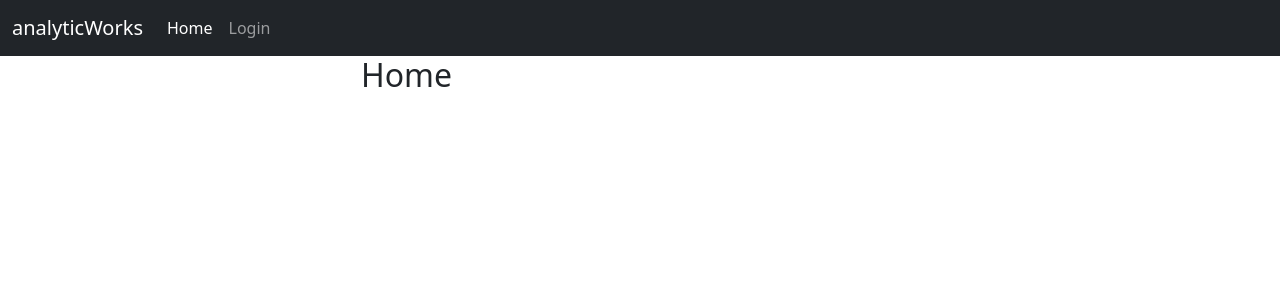
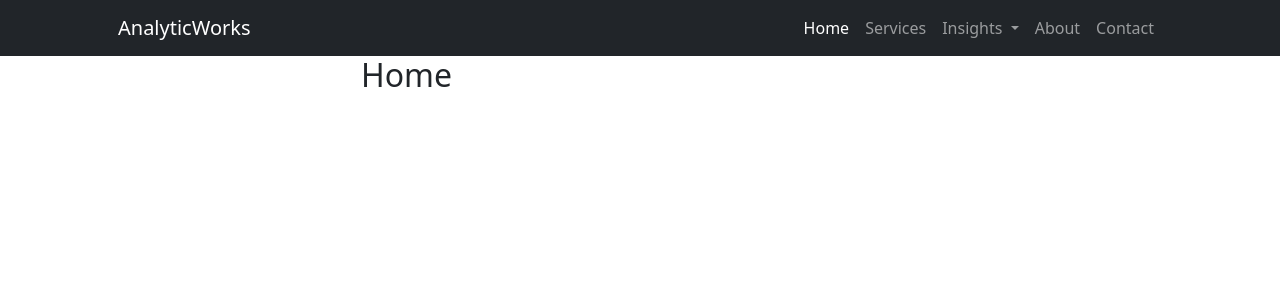
Before and after one commit to statsmith-je/aw, a Django app: page /automation/ in a window 1280 px wide. Shown: the top 300 px of the page. Run offline with Django 4.2, Linux system fonts and the light colour scheme.

Commit message:
updating nav bar

```diff
--- a/CourseInfo/templates/navbar.html
+++ b/CourseInfo/templates/navbar.html
@@ -1,67 +1,30 @@
+<!-- Responsive navbar-->
 <nav class="navbar navbar-expand-lg navbar-dark bg-dark">
-    <div class="container-fluid">
-      <a class="navbar-brand" href="{% url 'home' %}">analyticWorks</a>
-      <button class="navbar-toggler" type="button" data-bs-toggle="collapse" data-bs-target="#navbarNav" aria-controls="navbarNav" aria-expanded="false" aria-label="Toggle navigation">
-        <span class="navbar-toggler-icon"></span>
-      </button>
-      <div class="collapse navbar-collapse" id="navbarNav">
+  <div class="container px-5">
+      <a class="navbar-brand" href="{% url 'home' %}">AnalyticWorks</a>
+      <button class="navbar-toggler" type="button" data-bs-toggle="collapse" data-bs-target="#navbarSupportedContent" aria-controls="navbarSupportedContent" aria-expanded="false" aria-label="Toggle navigation"><span class="navbar-toggler-icon"></span></button>
+      <div class="collapse navbar-collapse" id="navbarSupportedContent">
+          <ul class="navbar-nav ms-auto mb-2 mb-lg-0">
+              <li class="nav-item"><a class="nav-link active" aria-current="page" href="{% url 'home'%}">Home</a></li>
+              <li class="nav-item"><a class="nav-link" href="#!">Services</a></li>
+              <!-- <li class="nav-item"><a class="nav-link" href="{% url 'insights'%}">Insights</a></li> -->
+              <div class="collapse navbar-collapse" id="navbarNavDarkDropdown">
                   <ul class="navbar-nav">
-          <li class="nav-item">
-            <a class="nav-link active" aria-current="page" href="{% url 'backend' %}">Home</a>
-          </li>
-          {% if user.is_authenticated %}
-
                     <li class="nav-item dropdown">
-            <a class="nav-link dropdown-toggle" href="#" id="navbarDropdown" role="button" data-bs-toggle="dropdown" aria-expanded="false">
-              Database
+                      <a class="nav-link dropdown-toggle" href="#" id="navbarDarkDropdownMenuLink" role="button" data-bs-toggle="dropdown" aria-expanded="false">
+                        Insights
                       </a>
-            <ul class="dropdown-menu" aria-labelledby="navbarDropdown">
-              <li><a class="dropdown-item" href="{% url 'dbcourselist' %}">Course List</a></li>
-
-              <li><hr class="dropdown-divider"></li>
-              <li><a class="dropdown-item" href="{% url 'add_course' %}">Add course</a></li>
-              <li><a class="dropdown-item" href="{% url 'upload' %}">Upload data</a></li>
-              <li><hr class="dropdown-divider"></li>
-              <li><a class="dropdown-item" href="{% url 'search' %}">Search</a></li>
+                      <ul class="dropdown-menu dropdown-menu-dark" aria-labelledby="navbarDarkDropdownMenuLink">
+                        <li><a class="dropdown-item" href="{% url 'insights'%}">Case Studies</a></li>
+                        <li><a class="dropdown-item" href="{% url 'blog'%}">Blogs</a></li>
+                        <li><a class="dropdown-item disabled" href="#">Videos</a></li>
                       </ul>
                     </li>
-          <li class="nav-item dropdown">
-            <a class="nav-link dropdown-toggle" href="#" id="navbarDropdown" role="button" data-bs-toggle="dropdown" aria-expanded="false">
-              Automation
-            </a>
-            <ul class="dropdown-menu" aria-labelledby="navbarDropdown">
-              <li><a class="dropdown-item" href="#">Home</a></li>
-
-              <li><hr class="dropdown-divider"></li>
-              <li><a class="dropdown-item" href="{% url 'slidetitles' %}">Slides</a></li>
-              <li><a class="dropdown-item" href="#">Instructor Guide</a></li>
-              <li><a class="dropdown-item" href="#">Participant Guide</a></li>
-              <li><hr class="dropdown-divider"></li>
-              <li><a class="dropdown-item" href="#">Advanced options</a></li>
                   </ul>
-          </li>
-          <!-- <li class="nav-item">
-            <a class="nav-link" href="#">IG to PG</a>
-          </li> -->
-          <li class="nav-item">
-            <a class="nav-link float-end" href="{% url 'logout' %}">Logout</a>
-          </li>
-          {% else %}
-          <!-- <li class="nav-item">
-            <a class="nav-link" href="{% url 'register' %}">Register</a>
-          </li> -->
-          <li class="nav-item">
-            <a class="nav-link" href="{% url 'backend' %}">Login</a>
-          </li>
-          {% endif %}
-          <!-- <li class="nav-item">
-            <a class="nav-link" href="#">Pricing</a>
-          </li> -->
-          <!-- <li class="nav-item">
-            <a class="nav-link disabled">Disabled</a>
-          </li> -->
+                </div>
+              <li class="nav-item"><a class="nav-link" href="{% url 'about'%}">About</a></li>
+              <li class="nav-item"><a class="nav-link" href="{% url 'contact'%}">Contact</a></li>
           </ul>
-
       </div>
   </div>
 </nav>
```
Lines whose indentation alone changed are shown as unchanged.
